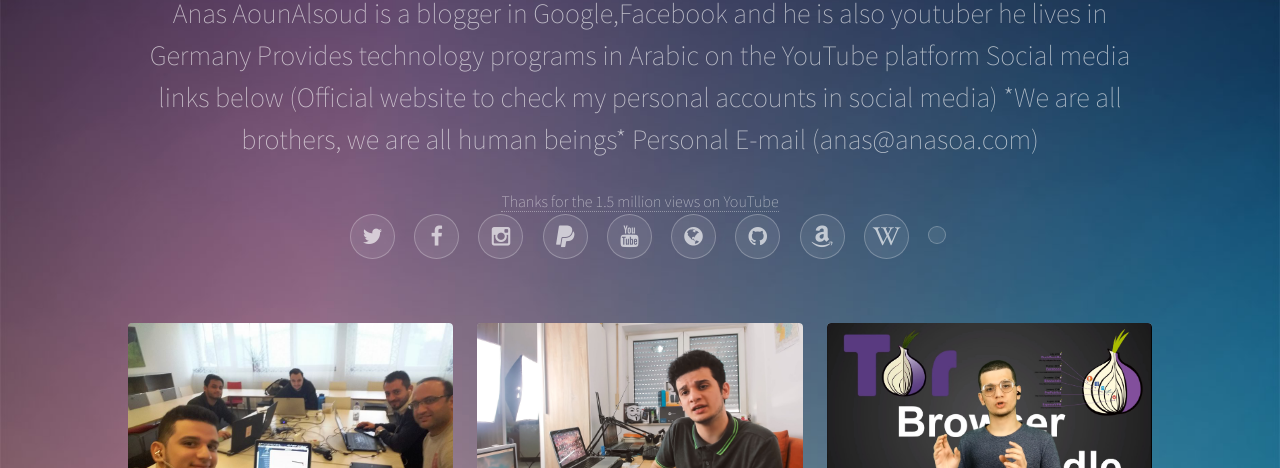
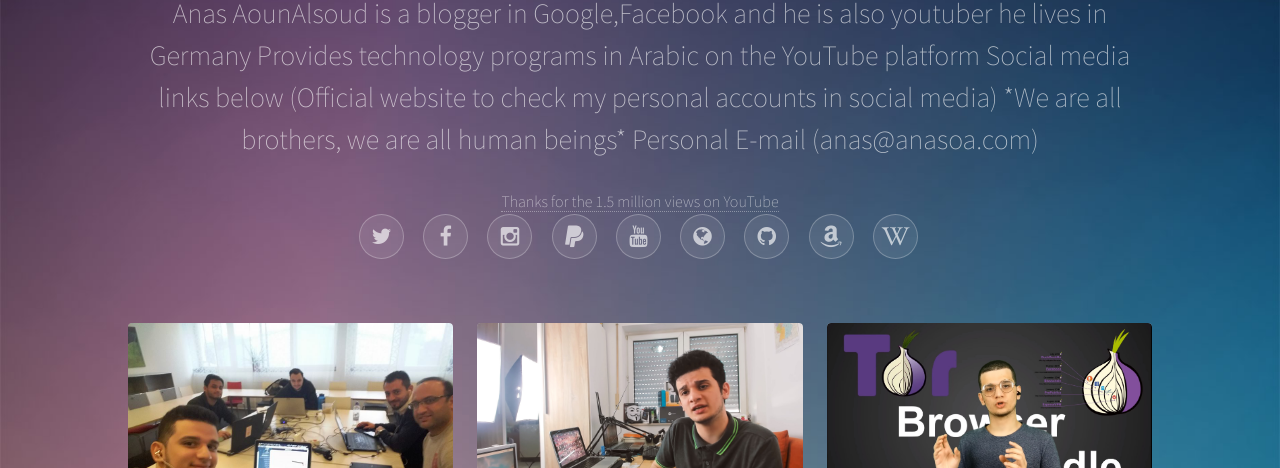
Before and after one commit to Anasouona/anasaounasloud-page, a plain HTML site: page index.html in a window 1280 px wide. Shown: the part 332-800 px from the top of the page. Drawn offline with Linux system fonts and the light colour scheme.

Commit message:
Update index.html

```diff
--- a/index.html
+++ b/index.html
@@ -44,7 +44,7 @@
                                                         <li><a href="https://github.com/Anasouona" class="icon style2 fa fa-github" target= github><span class="label">Github</span></a></li>
                                                         <li><a href="https://www.amazon.de/gp/profile/amzn1.account.AGKGQGUBBNQBIH62WTM2PH52NQ3Q" class="icon style2 fa fa-amazon" target=amazon><span class="label">Amazon</span></a></li>
                                                         <li><a href="https://en.wikipedia.org/wiki/Anas_AounAlsoud" class="icon style2 fa fa-wikipedia-w" target=wikipedia><span class="label">Wikipedia</span></a></li>
-                                                        <li><a href="https://www.imdb.com/user/ur105806709" class="icon style2 fa fa-imdb" target=imdb><span class="label">Imdb</span></a></li>
+                                                        <li><a href="https://www.imdb.com/user/ur105806709" class="icon fa fa-imdb" target=imdb><span class="label">Imdb</span></a></li>
 						</ul>
 					</header>
 
```
